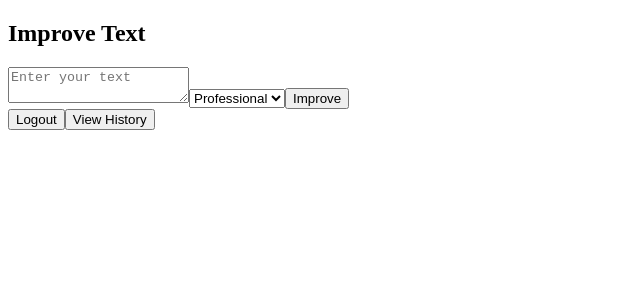
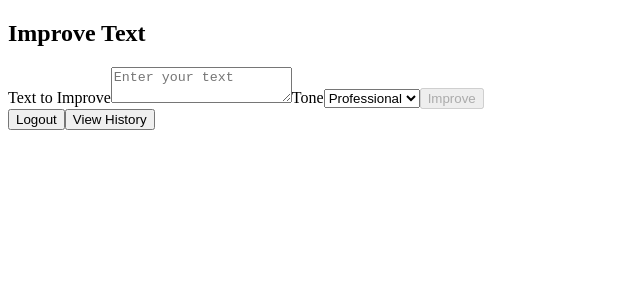
Before and after one commit to GOVINSAGA/VaaniApi, an Angular app in the folder vaani-ui/: page /improve in a window 1280 px wide. Shown: the top 300 px of the page, without its empty margins (0-640 px from the left). Built offline with nearby package versions, Linux system fonts and the light colour scheme.

Commit message:
🎨 Palette: Improve accessibility and async feedback in improve form
Co-authored-by: GOVINSAGA <73192061+GOVINSAGA@users.noreply.github.com>

```diff
--- a/vaani-ui/src/app/pages/improve/improve.html
+++ b/vaani-ui/src/app/pages/improve/improve.html
@@ -2,22 +2,24 @@
 
 <form [formGroup]="improveForm" (ngSubmit)="improve()">
 
-  <textarea formControlName="text" placeholder="Enter your text"></textarea>
+  <label for="text">Text to Improve</label>
+  <textarea id="text" formControlName="text" placeholder="Enter your text"></textarea>
 
-  <div *ngIf="improveForm.get('text')?.touched && improveForm.get('text')?.invalid">
+  <div *ngIf="improveForm.get('text')?.touched && improveForm.get('text')?.invalid" role="alert">
     <small>Text is required (min 3 chars)</small>
   </div>
 
-  <select formControlName="tone">
+  <label for="tone">Tone</label>
+  <select id="tone" formControlName="tone">
     <option value="professional">Professional</option>
     <option value="casual">Casual</option>
   </select>
 
-  <button type="submit">Improve</button>
+  <button type="submit" [disabled]="loading || improveForm.invalid">
+    {{ loading ? 'Processing...' : 'Improve' }}
+  </button>
 
 </form>
-
-<div *ngIf="loading">Processing...</div>
 
 <div *ngIf="result">
   <h3>Improved Text</h3>
```
Also changed, not shown: 2 other files (tests, documents, lock files or other folders).
